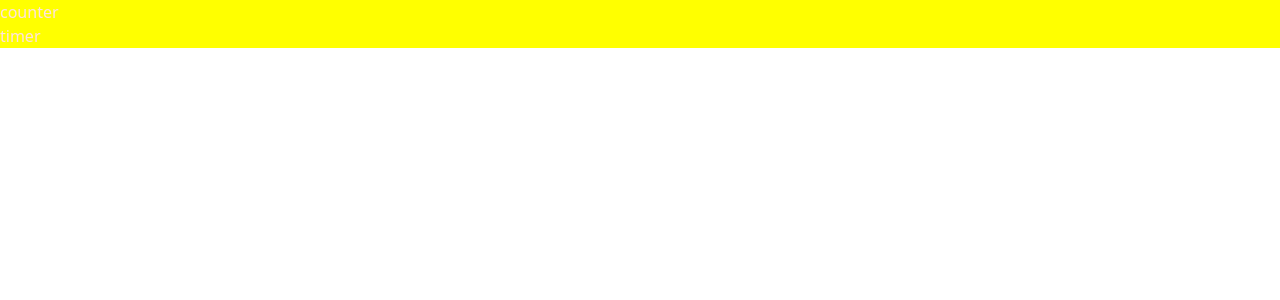
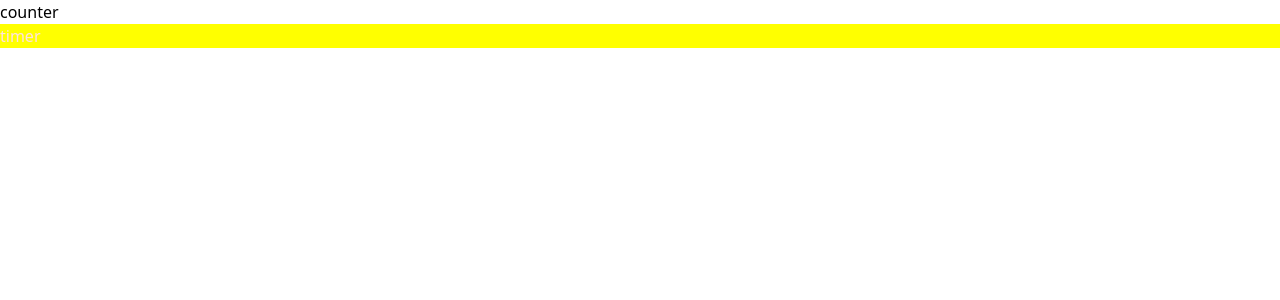
Before and after one commit to bigMeowCoding/test, a React app: page / in a window 1280 px wide. Shown: the top 300 px of the page. Built offline with nearby package versions, Linux system fonts and the light colour scheme.

Commit message:
chore:css module localIdentName 和less 类型声明

```diff
--- a/package.json
+++ b/package.json
@@ -29,6 +29,7 @@
     "@babel/preset-typescript": "^7.16.7",
     "@better-scroll/core": "^2.4.2",
     "@better-scroll/observe-dom": "^2.4.2",
+    "@types/classnames": "^2.3.1",
     "@types/react": "^18.0.9",
     "@types/react-dom": "^18.0.3",
     "autoprefixer": "^10.4.7",
@@ -56,6 +57,7 @@
     "webpack-dev-server": "^4.9.3"
   },
   "dependencies": {
+    "classnames": "^2.3.1",
     "react": "^18.1.0",
     "react-dom": "^18.1.0",
     "umi-request": "^1.4.0",
--- a/src/components/timer/timer.tsx
+++ b/src/components/timer/timer.tsx
@@ -1,13 +1,14 @@
+import classnames from "classnames";
 import React, { useEffect } from "react";
 import { FC } from "react";
-import "./timer.less";
+import s from "./timer.less";
 interface Props {}
 
 const Timer: FC<Props> = () => {
   useEffect(() => {
     console.log("1");
   }, []);
-  return <div className={"timer flex"}>timer</div>;
+  return <div className={classnames("flex", s.timer)}>timer</div>;
 };
 
 export default Timer;
--- /dev/null
+++ b/types/global.d.ts
@@ -0,0 +1,4 @@
+declare module "*.less" {
+  const resource: { [key: string]: string };
+  export = resource;
+}
--- a/webpack.config.js
+++ b/webpack.config.js
@@ -31,6 +31,9 @@ module.exports = {
             loader: "css-loader",
             options: {
               importLoaders: 1,
+              modules: {
+                localIdentName: "[local]__[contenthash:5]",
+              },
             },
           },
           "postcss-loader",
```
